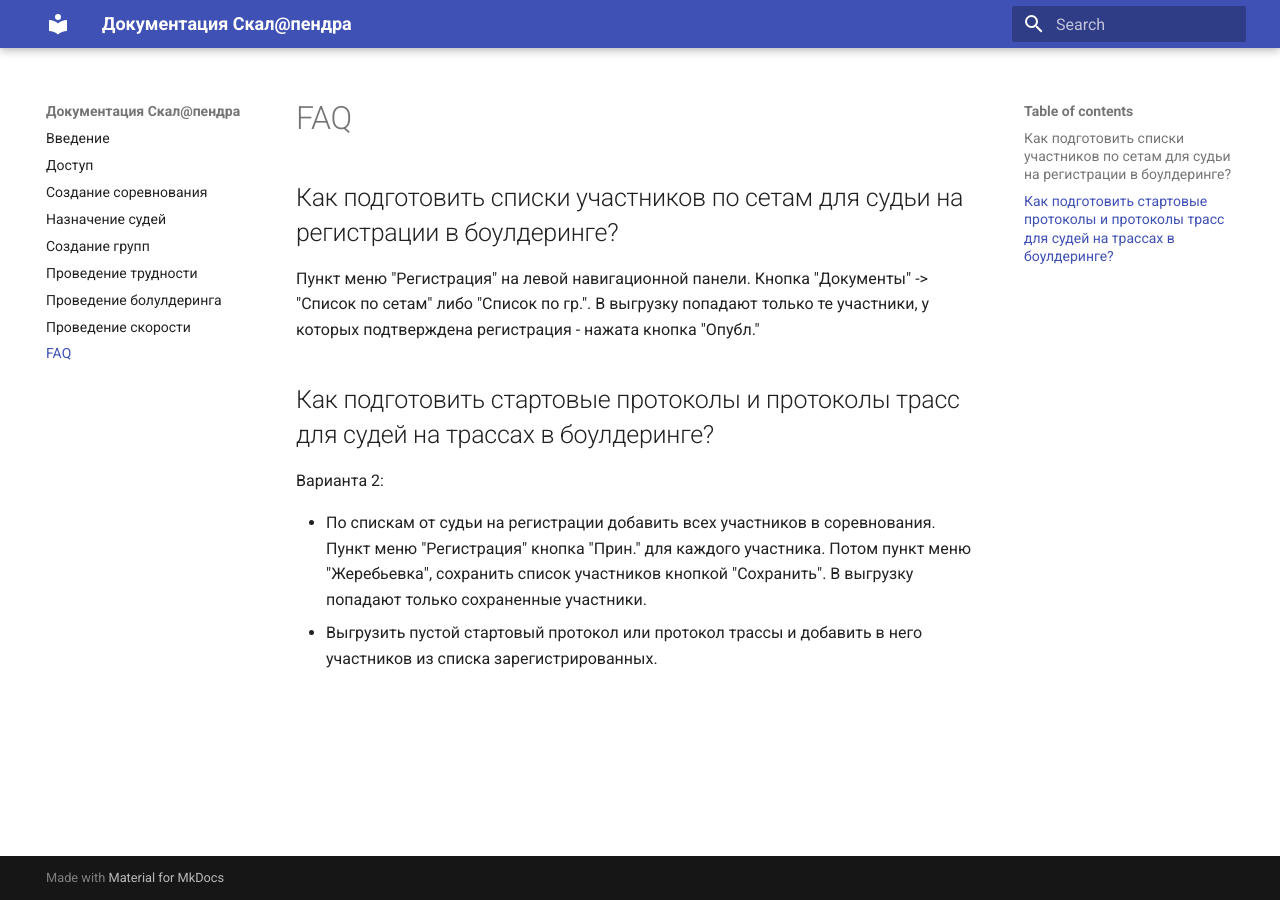
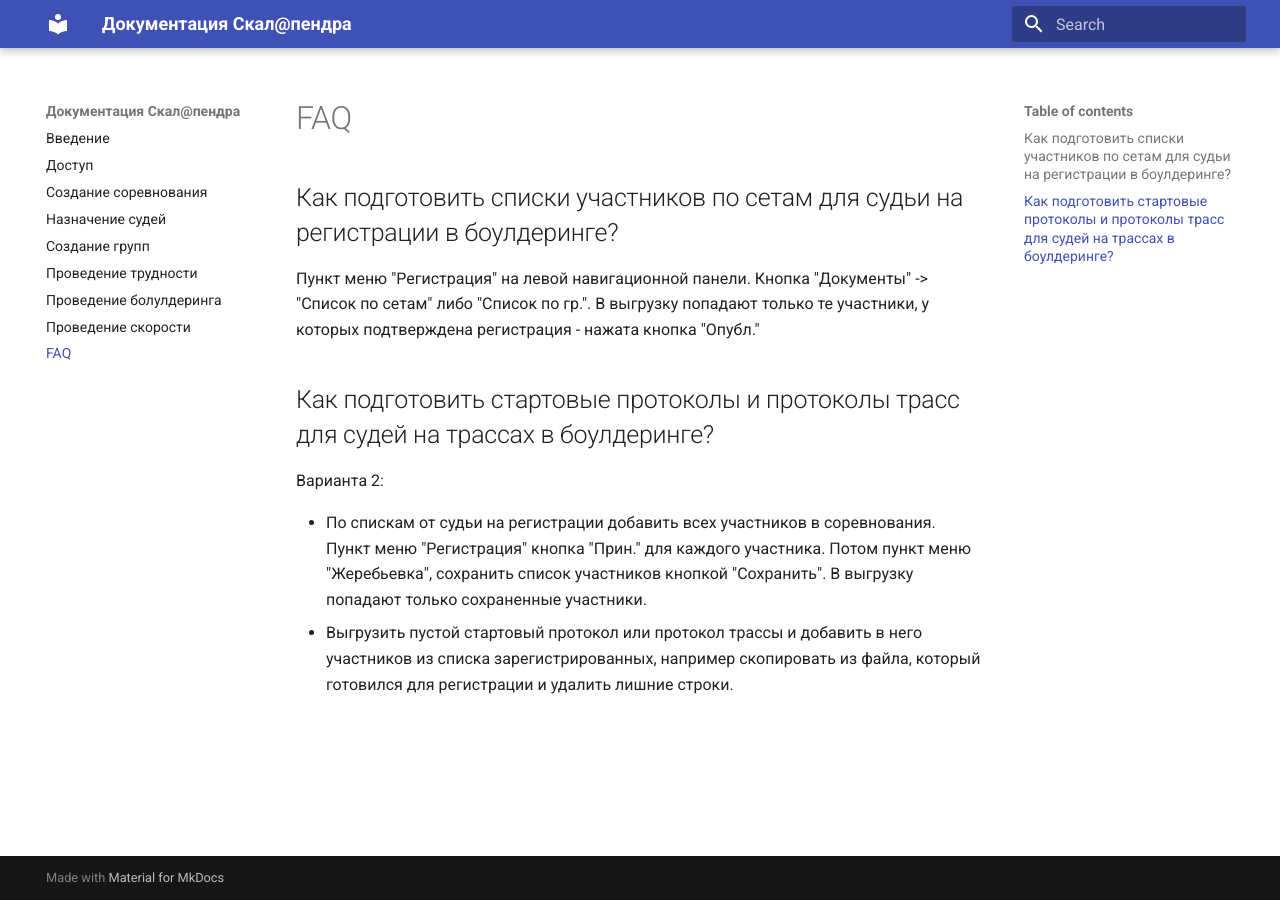
Before and after one commit to alptur/scaladocs, an MkDocs documentation site: the page built from docs/howto.md, in a window 1280 px wide. Built offline with MkDocs 1.6.1 and Material for MkDocs 9.7.7, drawn with Linux system fonts in a browser that asks for light colours.

```diff
--- a/docs/howto.md
+++ b/docs/howto.md
@@ -13,4 +13,5 @@
 кнопка "Прин." для каждого участника. Потом пункт меню "Жеребьевка", сохранить список участников
 кнопкой "Сохранить". В выгрузку попадают только сохраненные участники.
 * Выгрузить пустой стартовый протокол или протокол трассы и добавить в него участников
-из списка зарегистрированных.
+из списка зарегистрированных, например скопировать из файла, который готовился для регистрации
+и удалить лишние строки.
```
